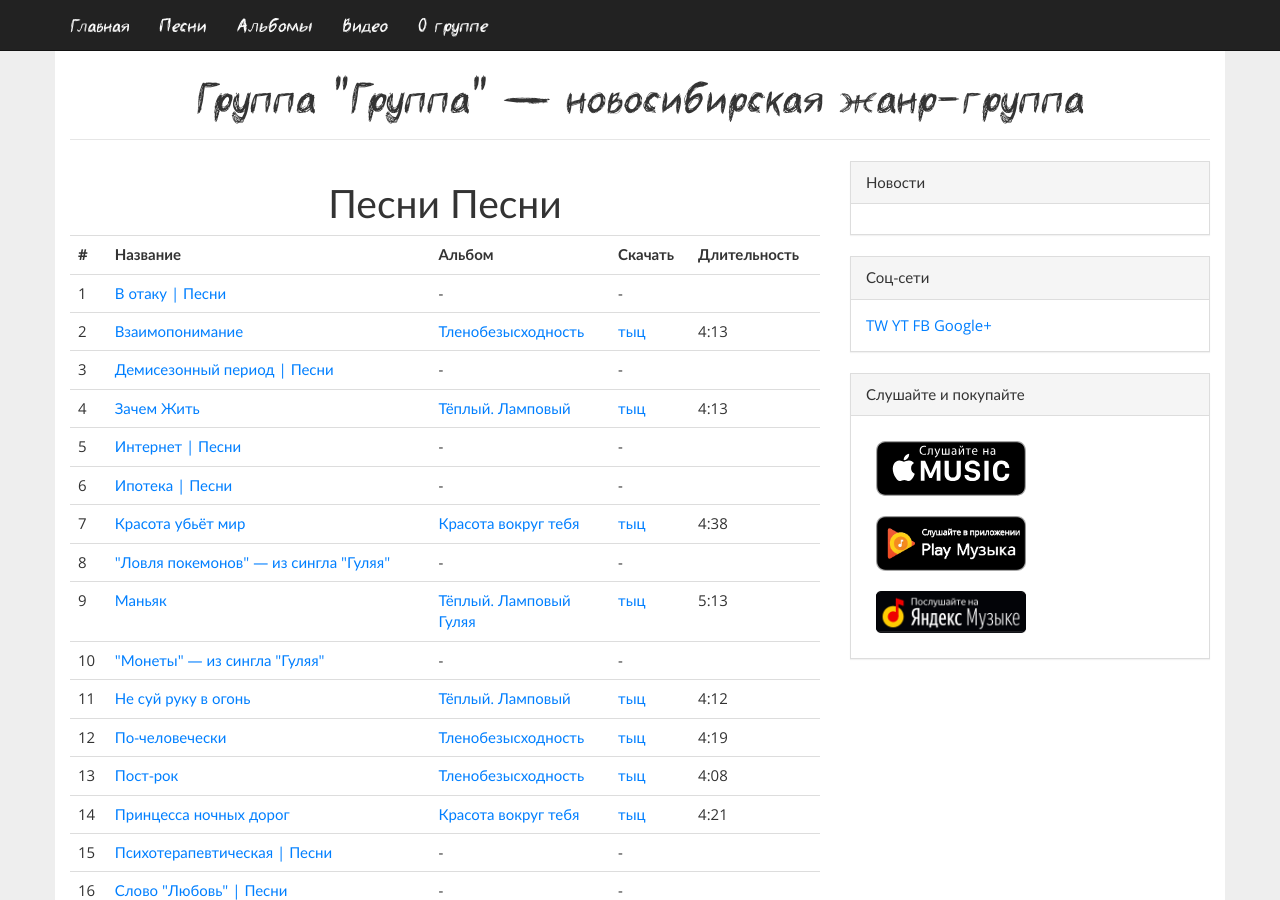
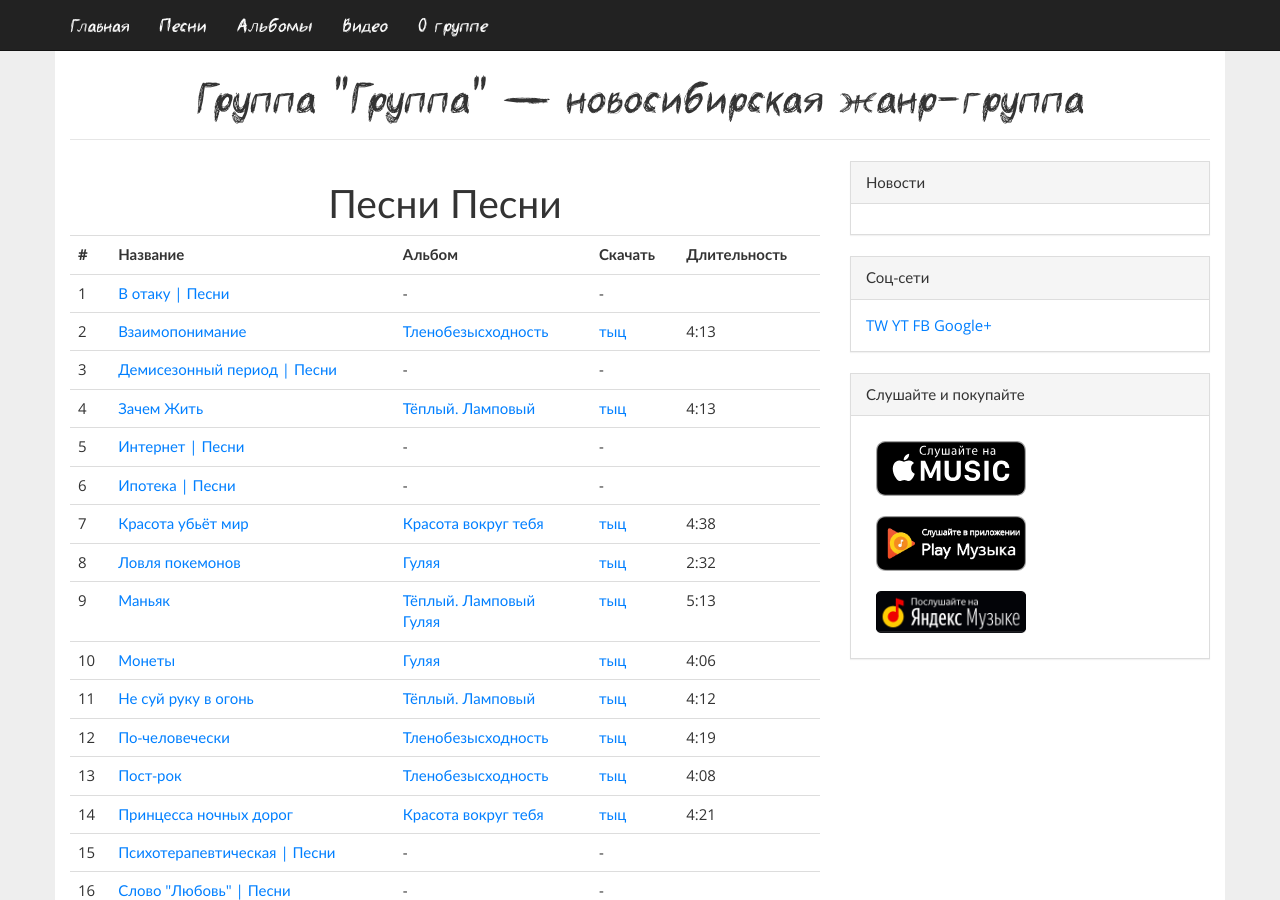
Before and after one commit to gruppa-gruppa-nsk/gruppa-gruppa-nsk.github.io, a Jekyll site: the page built from songs/index.html, in a window 1280 px wide and 900 px high. Built offline with Jekyll 4.4.1, drawn with Linux system fonts in a browser that asks for light colours; comment, search, counter and statistics services are not loaded.

Commit message:
гуляя

```diff
--- a/_posts/2017-04-18-monety.markdown
+++ b/_posts/2017-04-18-monety.markdown
@@ -1,10 +1,15 @@
 ---
-layout: post
+layout: song
 title: "Монеты | Гуляя"
 description: "Текст песни, аккорды и скачать"
 categories: songs
-name: "\"Монеты\" — из сингла \"Гуляя\""
+name: "Монеты"
 date: 2017-04-18 16:01:00
+length: "4:06"
+download: ""
+albums:
+ - album: "Гуляя"
+   album_url: "/albums/gulyaya/"
 ---
 
 
--- a/_posts/2017-04-18-pokemon.markdown
+++ b/_posts/2017-04-18-pokemon.markdown
@@ -1,10 +1,15 @@
 ---
-layout: post
+layout: song
 title: "Ловля покемонов | Гуляя"
 description: "Текст песни, аккорды и скачать"
 categories: songs
-name: "\"Ловля покемонов\" — из сингла \"Гуляя\""
+name: "Ловля покемонов"
 date: 2017-04-18 16:04:00
+length: "2:32"
+download: ""
+albums:
+ - album: "Гуляя"
+   album_url: "/albums/gulyaya/"
 ---
 
 
```
